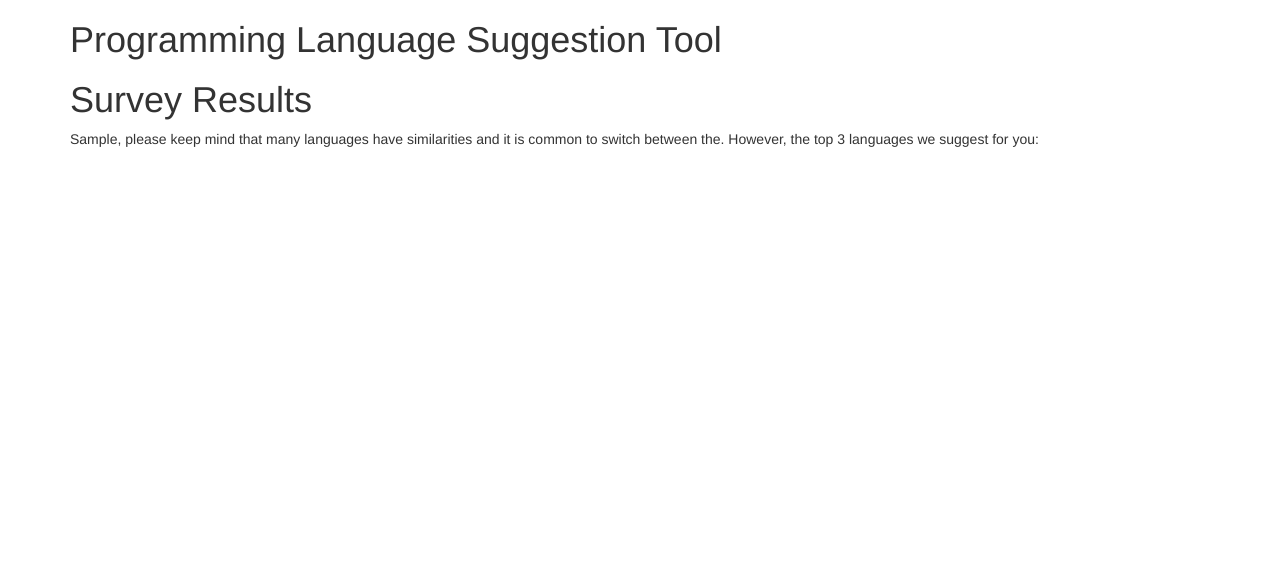
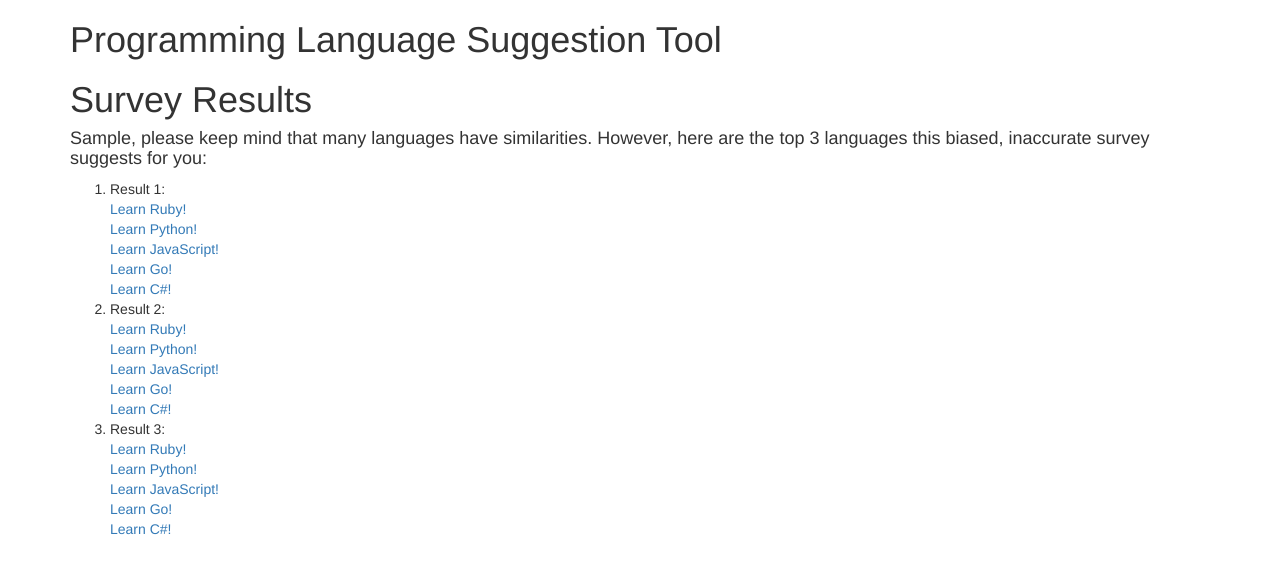
Before and after one commit to medintel/ProgLangSuggProj, a plain HTML site: page progSelect.html in a window 1280 px wide. Both pictures are taken after typing "Sample" into the empty fields and a click on the button "Show my results!". Drawn offline with Linux system fonts and the light colour scheme.

Commit message:
adds initial logic to scripts.js to parse results, revises results on projSelect.html

```diff
--- a/css/styles.css
+++ b/css/styles.css
@@ -1,3 +1,7 @@
 #results {
   display: none;
 }
+
+.btn{
+  border: 3px red solid;
+}
--- a/js/scripts.js
+++ b/js/scripts.js
@@ -7,9 +7,7 @@ function tallyResults(){
   var eCs = 0;
 
   var questionAnswer;
-
   var questions = document.getElementsByClassName("quizQuestion");
-
   var questionsTotal = 5;
 
   for(var i = 0; i < questionsTotal; i++) {
@@ -31,8 +29,9 @@ function tallyResults(){
       }
    }
 
-   //create an array ranking answers
-
+   var results = [aRuby, bPython, cJS, dGo, eCs];
+   results.sort();
+   results.reverse();
 }
 
 
@@ -50,7 +49,50 @@ $(document).ready(function() {
     $("#results").toggle();
     $("#blanks").toggle();
 
+
     //display information on first 3 elements of array
+    //will revise and delete repetition when able
+  //   $("#rank1").tallyResults(); {
+  //   if (results[0] === aRuby) {
+  //     $('#Ruby').show();
+  //   } else if (results[0] === bPython) {
+  //     $('#Python').show();
+  //   } else if (results[0] === cJS) {
+  //     $('#JS').show();
+  //   } else if (results[0] === dGo) {
+  //     $('#Go').show();
+  //   } else if (results[0] === eCs) {
+  //     $('#Cs').show();
+  //   }
+  // };
+
+ // (document).ready(function() {
+  //   if (results[1] === aRuby) {
+  //     $('#Ruby').show();
+  //   } else if (results[1] === bPython) {
+  //     $('#Python').show();
+  //   } else if (results[1]  === cJS) {
+  //     $('#JS').show();
+  //   } else if (results[1] === dGo) {
+  //     $('#Go').show();
+  //   } else if (results[1]  === eCs) {
+  //     $('#Cs').show();
+  //   }
+  // });
+
+ // (document).ready(function() {
+  //   if (resultsArray3 === aRuby) {
+  //     $('#Ruby').show();
+  //   } else if (results[1] === bPython) {
+  //     $('#Python').show();
+  //   } else if (results[1] === cJS) {
+  //     $('#JS').show();
+  //   } else if (results[1] === dGo) {
+  //     $('#Go').show();
+  //   } else if (rresults[1] === eCs) {
+  //     $('#Cs').show();
+  //   }
+  // });
 
     event.preventDefault();
   });
--- a/progSelect.html
+++ b/progSelect.html
@@ -97,7 +97,7 @@
             <li>a. Magenta sparkle</li>
             <li>b. Pleasing array of neutral tones with occasional yellow highlights</li>
             <li>c. The Google colors</li>
-            <li>d. Slate and seafoam</li>
+            <li>d. Slate and sage</li>
             <li>e. Black and white</li>
             <li><h4> Select your answer:
               <select class ="quizQuestion" id="question1">
@@ -111,13 +111,44 @@
         </div>
 
           <button type="submit" class="btn">Show my results!</button>
+          <br>
         </form>
       </div>
 
       <div id="results">
         <h1>Survey Results</h1>
-        <p><span class="userName"></span>, please keep mind that many languages have similarities and it is common to switch between the. However, the top 3 languages we suggest for you:</p>
+        <h4><span class="userName"></span>, please keep mind that many languages have similarities. However, here are the top 3 languages this biased, inaccurate survey suggests for you:</h4>
+        <ol>
+          <li>
+            <div id="rank1">Result 1:
+              <div id="Ruby"><a href="https://www.ruby-lang.org/en/"> Learn Ruby!</a></div>
+              <div id="Python"><a href="https://www.python.org/about/gettingstarted/"> Learn Python!</a></div>
+              <div id="JS"><a href="https://en.wikipedia.org/wiki/JavaScript"> Learn JavaScript!</a></div>
+              <div id="Go"><a href="https://golang.org/"> Learn Go!</a></div>
+              <div id="Cs"><a href="https://docs.microsoft.com/en-us/dotnet/csharp/getting-started/introduction-to-the-csharp-language-and-the-net-framework"> Learn C#!</a></div>
+            </div>
+          </li>
+          <li>
+            <div id="rank2">Result 2:
+              <div id="Ruby"><a href="https://www.ruby-lang.org/en/"> Learn Ruby!</a></div>
+              <div id="Python"><a href="https://www.python.org/about/gettingstarted/"> Learn Python!</a></div>
+              <div id="JS"><a href="https://en.wikipedia.org/wiki/JavaScript"> Learn JavaScript!</a></div>
+              <div id="Go"><a href="https://golang.org/"> Learn Go!</a></div>
+              <div id="Cs"><a href="https://docs.microsoft.com/en-us/dotnet/csharp/getting-started/introduction-to-the-csharp-language-and-the-net-framework"> Learn C#!</a></div>
+            </div>
+          </li>
+          <li>
+            <div id="rank3">Result 3:
+              <div id="Ruby"><a href="https://www.ruby-lang.org/en/"> Learn Ruby!</a></div>
+              <div id="Python"><a href="https://www.python.org/about/gettingstarted/"> Learn Python!</a></div>
+              <div id="JS"><a href="https://en.wikipedia.org/wiki/JavaScript"> Learn JavaScript!</a></div>
+              <div id="Go"><a href="https://golang.org/"> Learn Go!</a></div>
+              <div id="Cs"><a href="https://docs.microsoft.com/en-us/dotnet/csharp/getting-started/introduction-to-the-csharp-language-and-the-net-framework"> Learn C#!</a></div>
+            </div>
+          </li>
+        </ol>
       </div>
+
 
     </div>
   </body>
```
